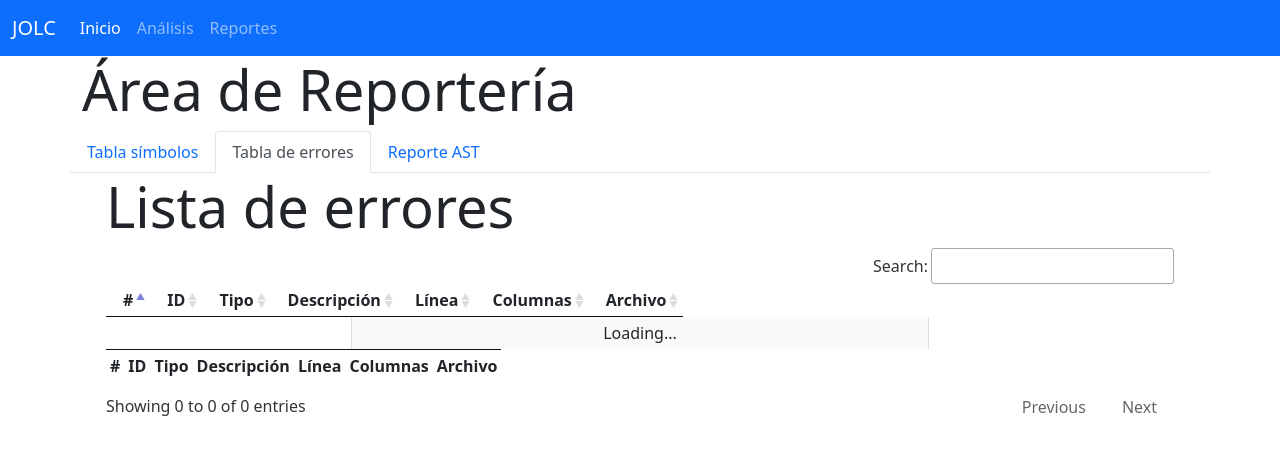
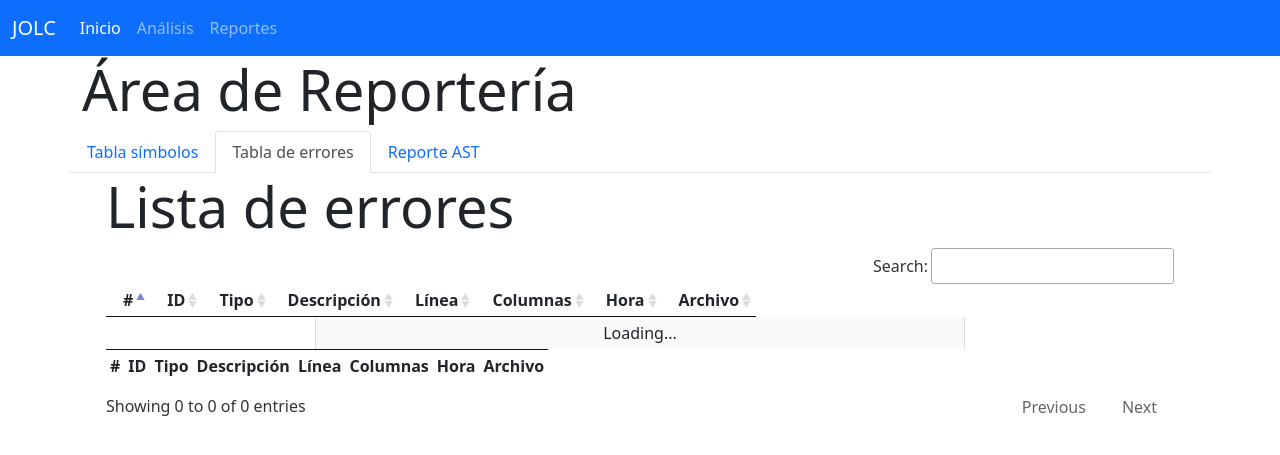
Before and after one commit to ErickTejaxun/JOLC, a Flask app: page /reports in a window 1280 px wide, after a click on "Tabla de errores". Shown: the top 455 px of the page. Run offline with Flask 2, Linux system fonts and the light colour scheme; data that the repository does not hold is empty; some libraries are stand-ins or nearby versions.

Commit message:
Fix bug en mostrar reportes tablas no coincidian las columnas

```diff
--- a/main.py
+++ b/main.py
@@ -68,11 +68,6 @@
             var = EntornoGlobal.tabla.tabla.get(simb)
             simbolos.append({"index": indice, "nombre": var.id, "tipo": var.tipo.getNombre(), "rol" : var.getRol(), "ambito": "Global", "linea": var.linea, "columna": var.columna  })
             indice += 1
-        u = graphviz.Digraph(filename='rank_same.gv')
-        if ArbolAnterior is not None:
-            ArbolAnterior.graficar('Raiz',u)
-        #print(u.source)
-        u.render('static/ast.gv', view=False)
         return jsonify(errors=errores,tabla = simbolos)
 
 
--- a/singlenton.py
+++ b/singlenton.py
@@ -1,7 +1,7 @@
 import json
 from json import JSONEncoder
 from datetime import date
-
+from datetime import date
 
 # Errors
 _error_counter = 0
@@ -21,6 +21,7 @@
         self.line = line
         self.column = column
         self.file = _file_
+        self.hora = str(date.today())
         _error_counter = _error_counter + 1
 
     def toJSON(self):
--- a/templates/reports.html
+++ b/templates/reports.html
@@ -56,6 +56,7 @@
                         <th>Descripción</th>
                         <th>Línea</th>
                         <th>Columnas</th>
+                        <th>Hora</th>
                         <th>Archivo</th>
                       </tr>
                     </thead>
@@ -67,6 +68,7 @@
                         <th>Descripción</th>
                         <th>Línea</th>
                         <th>Columnas</th>
+                        <th>Hora</th>
                         <th>Archivo</th>
                       </tr>
                     </tfoot>
@@ -113,6 +115,7 @@
         { "data": "desc"},
         { "data": "line"},
         { "data": "column"},
+        { "data": "hora"},
         { "data": "file"}
       ]
   });
```
Also changed, not shown: 2 other files.
